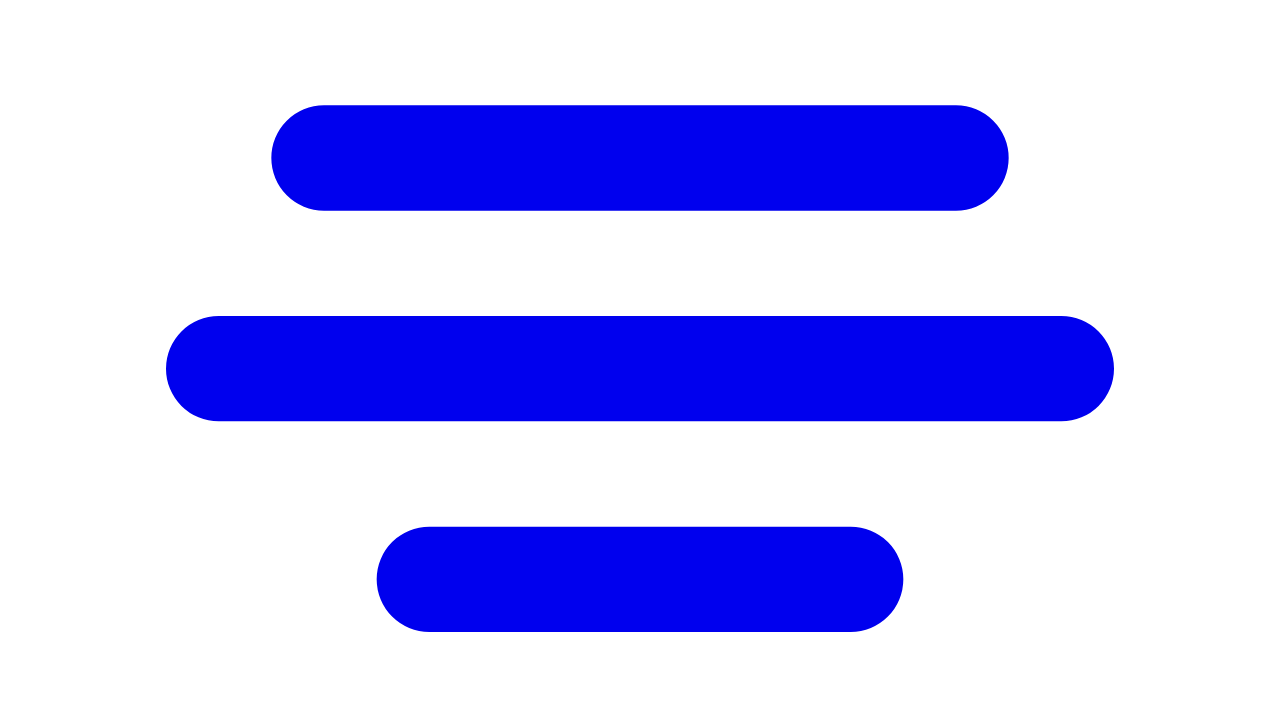
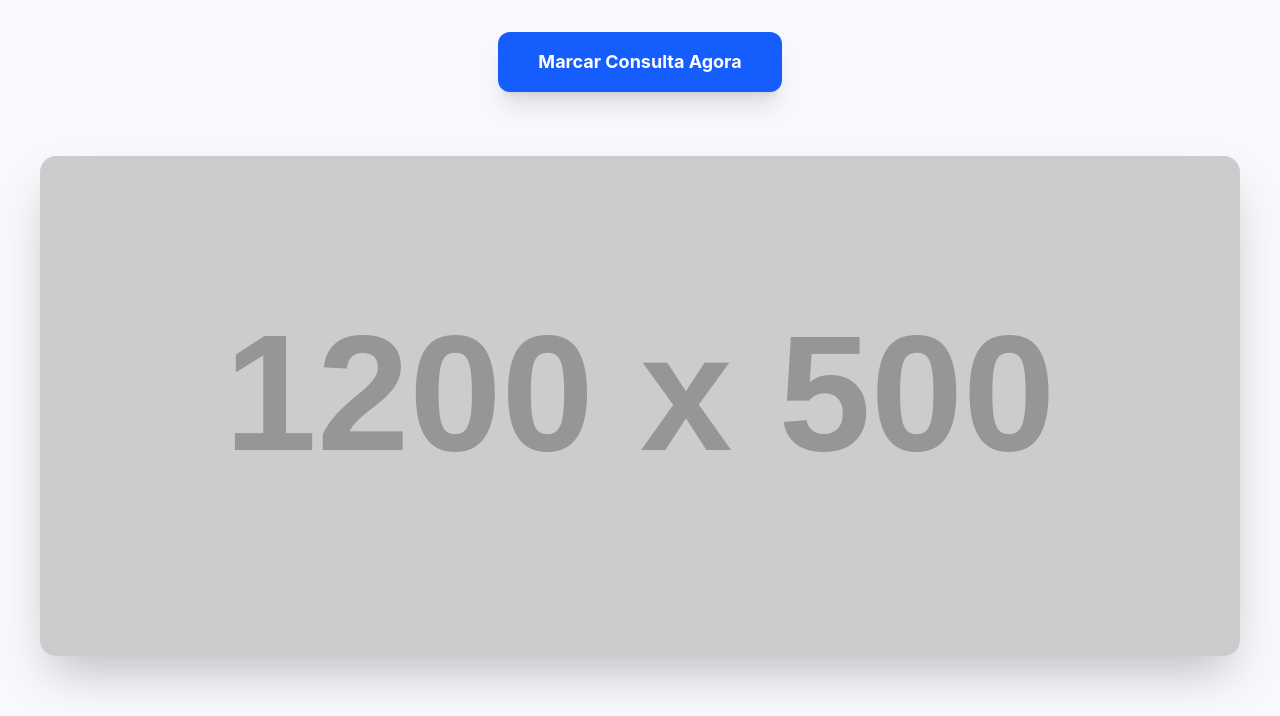
Before and after one commit to samuray349/AppointmentCareApp, a website: page index.html in a window 1280 px wide. Shown: the part 482-1198 px from the top of the page. Drawn offline with nearby package versions, Linux system fonts and the light colour scheme; placeholder pictures from the web are drawn by us.

Commit message:
Update index.html

```diff
--- a/index.html
+++ b/index.html
@@ -3,7 +3,7 @@
 <head>
     <meta charset="UTF-8">
     <meta name="viewport" content="width=device-width, initial-scale=1.0">
-     <link href="https://cdn.jsdelivr.net/npm/@tailwindcss/browser@4" rel="stylesheet">
+     <script src="https://cdn.jsdelivr.net/npm/@tailwindcss/browser@4"></script>
     <title>AppointmentCare</title>
 </head>
 <style>
```
